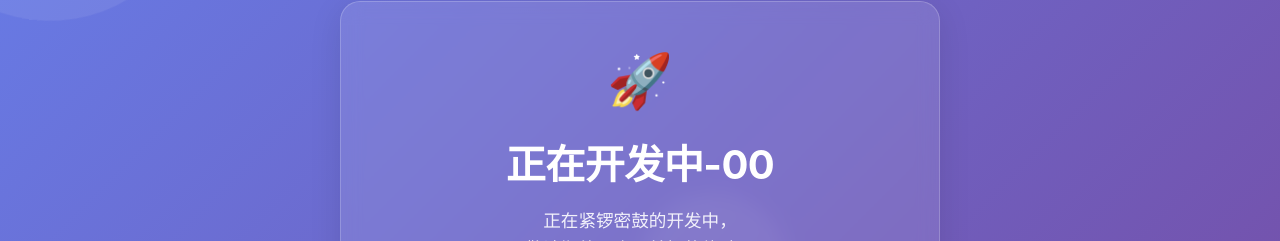
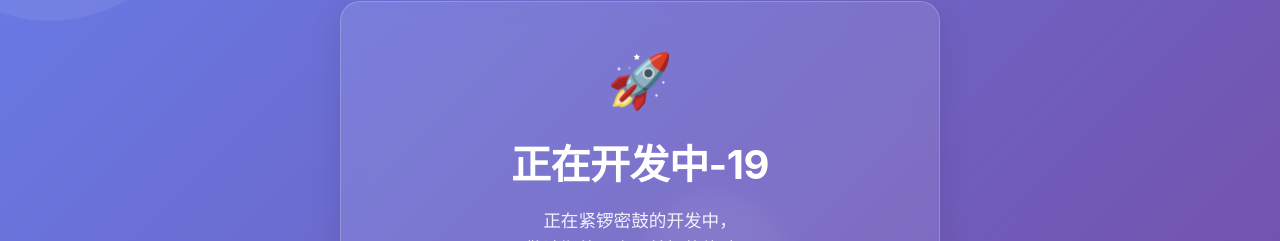
Before and after one commit to aeiae/19, a plain HTML site: page index.html in a window 1280 px wide. Shown: the part 206-447 px from the top of the page. Drawn offline with Linux system fonts and the light colour scheme.

Commit message:
Add files via upload

```diff
--- a/index.html
+++ b/index.html
@@ -149,7 +149,7 @@
     <!-- 主内容 -->
     <div class="container">
         <div class="icon">🚀</div>
-        <h1>正在开发中-00</h1>
+        <h1>正在开发中-19</h1>
         <p>正在紧锣密鼓的开发中，<br>敬请期待一个更美好的体验！</p>
 
         <div class="progress-container">
```
